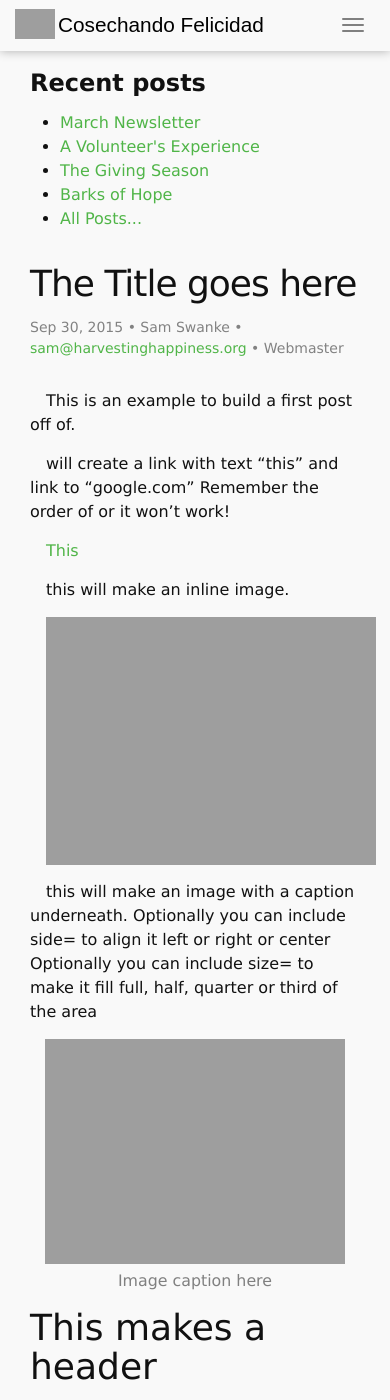
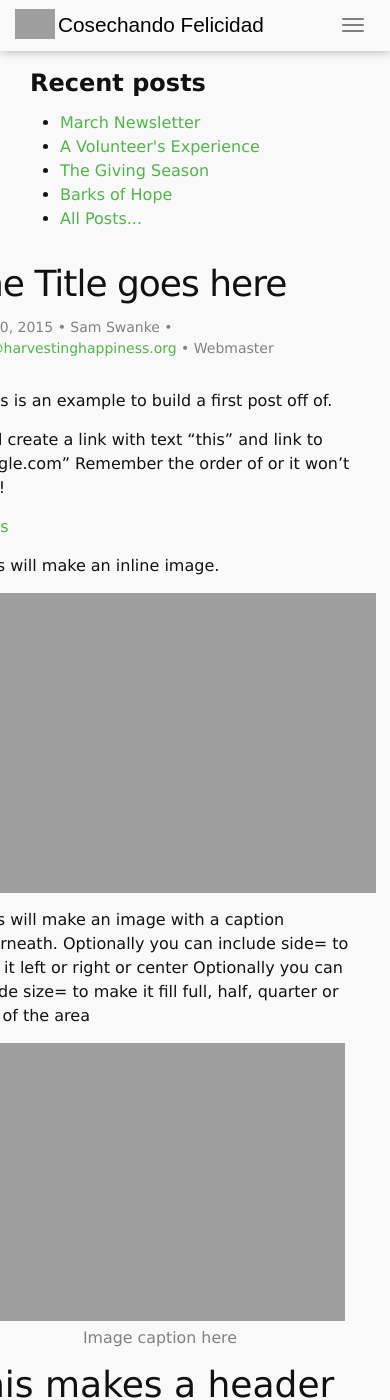
Before and after one commit to harvestinghappiness/harvestinghappiness.github.io, a Jekyll site: the page built from example/2015-10-04-example-post.md, in a window 390 px wide and 1400 px high. Built offline with Jekyll 4.4.1, drawn with Linux system fonts in a browser that asks for light colours; comment, search, counter and statistics services are not loaded.

Commit message:
Update new.sass

```diff
--- a/css/new.sass
+++ b/css/new.sass
@@ -222,6 +222,9 @@
 .inner-content, .nav-blog
   padding-top: 20px
 
+.inner-content.col-sm-9
+  float: right
+
 ul.blog
   max-width: 600px
   list-style: none
```
